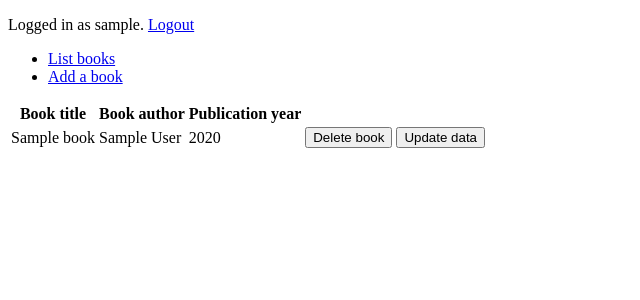
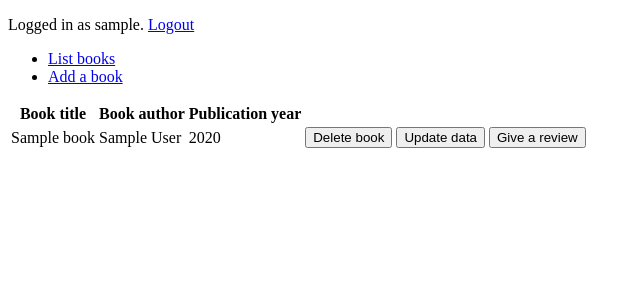
Before and after one commit to guotin/tietokantasovellus, a Flask app: page /books in a window 1280 px wide. Shown: the top 300 px of the page, without its empty margins (0-640 px from the left). Run offline with Flask 2, Linux system fonts and the light colour scheme; a user stored in the database is signed in; tables that the repository leaves empty hold one stand-in row (values such as "Sample post").

Commit message:
review can be added

```diff
--- a/application/auth/models.py
+++ b/application/auth/models.py
@@ -1,5 +1,6 @@
 from application import db
 from application.books.models import Book
+
 
 class UserBook(db.Model):
     __table_args__ = (db.PrimaryKeyConstraint('user_id', 'book_id'),)
@@ -19,6 +20,7 @@ class User(db.Model):
     password = db.Column(db.String(144), nullable=False)
 
     books = db.relationship("UserBook", backref='book', lazy=True)
+    reviews = db.relationship("Review", backref='review', lazy=True)
 
     def __init__(self, username, password):
 
--- a/application/books/models.py
+++ b/application/books/models.py
@@ -7,6 +7,7 @@ class Book(db.Model):
     name = db.Column(db.String(144), nullable=False)
     author = db.Column(db.String(144), nullable=False)
     publication_year = db.Column(db.Integer, nullable=False)
+
     users = db.relationship("UserBook", cascade="all, delete-orphan")
     reviews = db.relationship("Review", backref="book", lazy=True)
 
--- a/application/books/views.py
+++ b/application/books/views.py
@@ -24,6 +24,8 @@ def books_contact(book_id):
         return books_delete(book_id)
     elif "update" in request.form:
         return books_update(book_id)
+    elif "review" in request.form:
+        return reviews_create(book_id)
     else:
         return redirect(url_for("books_index"))
 
@@ -74,3 +76,21 @@ def books_create():
     db.session().commit()
 
     return redirect(url_for("books_index"))
+
+@app.route("/reviews/<book_id>", methods=["POST"])
+@login_required
+def reviews_create(book_id):
+
+    form = ReviewForm(request.form)
+    book = Book.query.get(book_id)
+
+    if not form.validate():
+        return render_template("reviews/new.html", form = form, book=book)
+
+    review = Review(form.grade.data, form.text.data)
+    review.book_id = book_id
+    review.user_id = current_user.id
+    db.session().add(review)
+    db.session().commit()
+
+    return redirect(url_for("books_index"))
--- a/application/reviews/forms.py
+++ b/application/reviews/forms.py
@@ -3,7 +3,7 @@ from wtforms import TextAreaField, IntegerField, validators
 
 class ReviewForm(FlaskForm):
     grade = IntegerField("Review grade", [validators.NumberRange(min=0, max=5)])
-    text = TextAreaField("Review text", [validators.Length(max=300)])
+    text = TextAreaField("Review text", [validators.Length(min=10,max=300)])
 
     class Meta:
         csrf = False
--- a/application/reviews/models.py
+++ b/application/reviews/models.py
@@ -8,6 +8,7 @@ class Review(db.Model):
     text = db.Column(db.String(500), nullable=False)
 
     book_id = db.Column(db.Integer, db.ForeignKey('book.id'), nullable=False)
+    user_id = db.Column(db.Integer, db.ForeignKey('user.id'), nullable=False)
 
     def __init__(self, grade, text):
         self.grade = grade
--- a/application/reviews/views.py
+++ b/application/reviews/views.py
@@ -4,3 +4,7 @@
 
 from application.reviews.models import Review
 from application.reviews.forms import ReviewForm
+
+@app.route("/reviews", methods=["GET"])
+def reviews_index():
+    return render_template("reviews/list.html", books = Book.query.all())
--- a/application/templates/books/list.html
+++ b/application/templates/books/list.html
@@ -17,6 +17,7 @@
         <form method="POST" action="{{ url_for('books_contact', book_id=book.id) }}">
           <input type="submit" name="delete" value="Delete book"/>
           <input type="submit" name="update" value="Update data"/>
+          <input type="submit" name="review" value="Give a review"/>
         </form>
         {% endif %}
       </td>
--- a/application/templates/reviews/new.html
+++ b/application/templates/reviews/new.html
@@ -1,7 +1,7 @@
 {% extends "layout.html" %}
 
 {% block body %}
-<form method="POST" action="{{ url_for('reviews_create') }}">
+<form method="POST" action="{{ url_for('reviews_create', book_id=book.id) }}">
   <table>
     <tr>
       <td>
```
Also changed, not shown: application/templates/reviews/list.html (added, +16 -0 lines).
